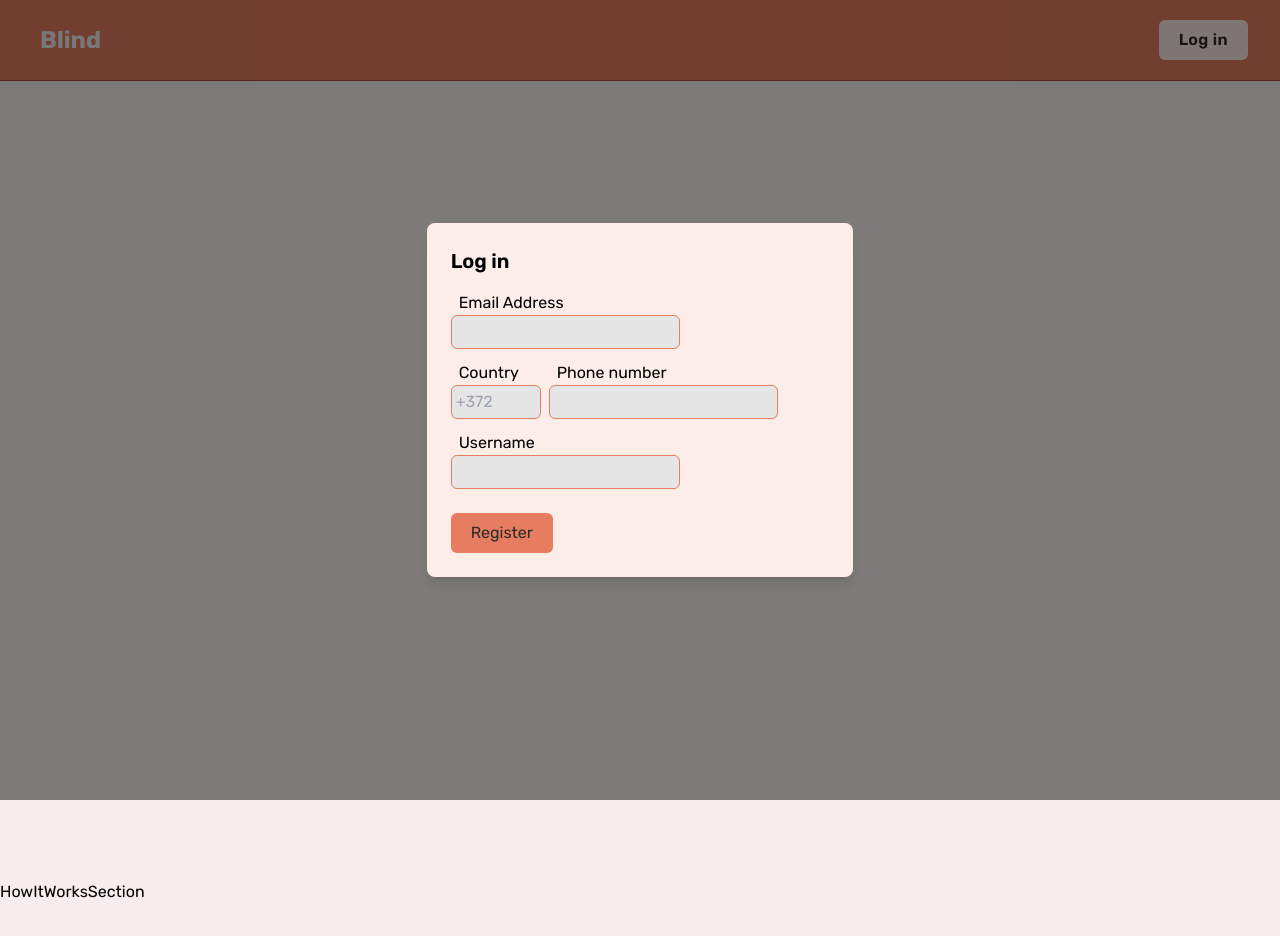
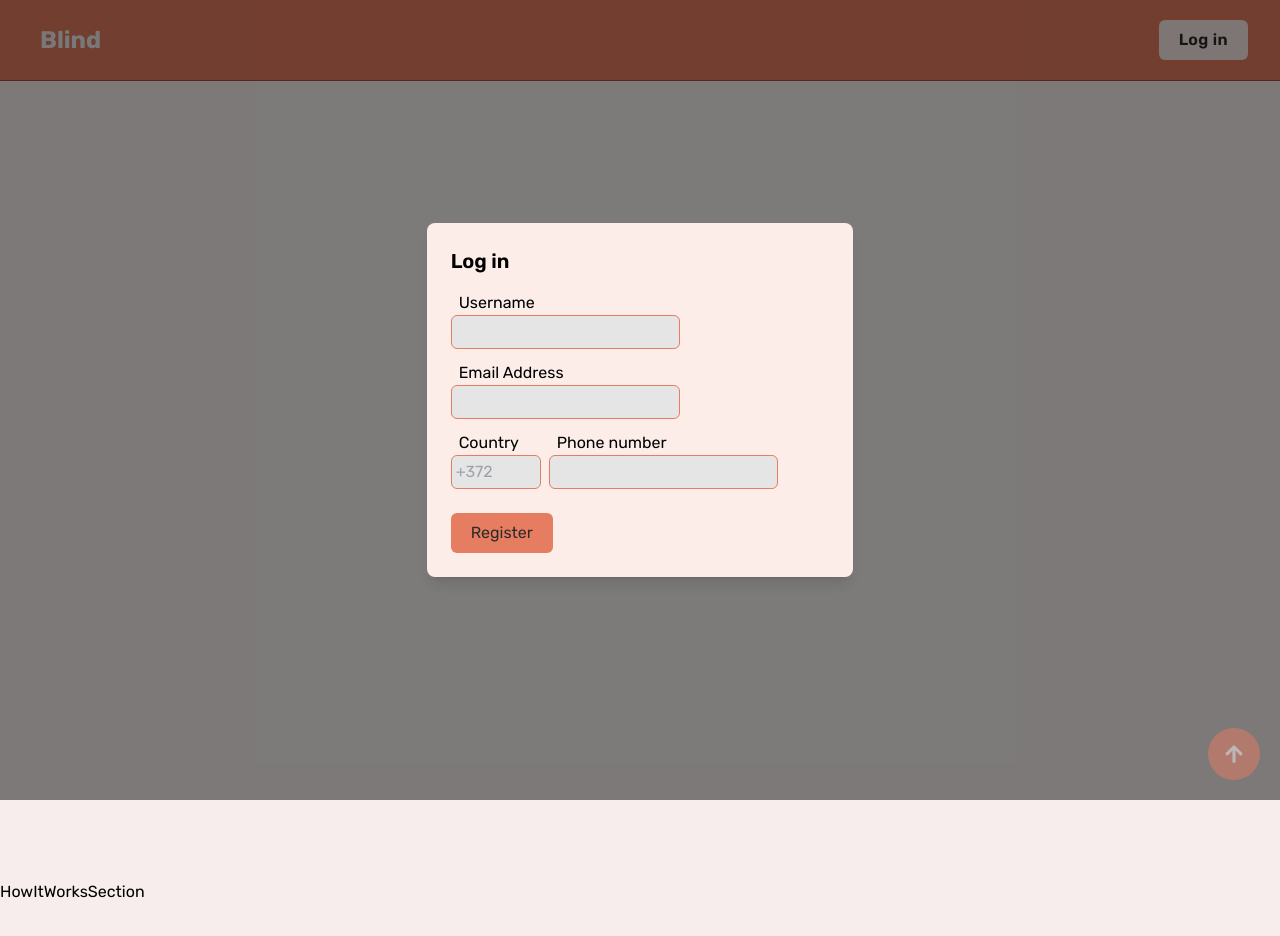
Before and after one commit to K444RU/match-me, a React (Vite) app: page / in a window 1280 px wide. Both pictures are taken after a click on the button "Log in". Shown: the top 936 px of the page. Built offline with nearby package versions, Linux system fonts and the light colour scheme.

Commit message:
feat: add homepage jumptotopbutton

```diff
--- a/package.json
+++ b/package.json
@@ -14,6 +14,7 @@
     "motion": "^11.11.17",
     "react": "^18.3.1",
     "react-dom": "^18.3.1",
+    "react-icons": "^5.3.0",
     "react-router-dom": "^6.28.0"
   },
   "devDependencies": {
--- /dev/null
+++ b/src/components/JumpToTopButton.tsx
@@ -0,0 +1,18 @@
+import { FaArrowUp } from 'react-icons/fa';
+
+const JumpToTopButton = () => {
+  return (
+    <div
+      onClick={() => {
+        window.scrollTo({ top: 0, behavior: 'smooth' });
+      }}
+      className="fixed bottom-5 right-5"
+    >
+      <button className="rounded-full bg-primary p-4 text-xl font-semibold text-background opacity-50 transition-opacity duration-300 hover:opacity-100">
+        <FaArrowUp />
+      </button>
+    </div>
+  );
+};
+
+export default JumpToTopButton;
--- a/src/components/Login.tsx
+++ b/src/components/Login.tsx
@@ -22,6 +22,14 @@ const Login = ({ isLogin = false }) => {
               {isLogin ? 'Log in' : 'Create account'}
             </h2>
             {/* <p className="text-text-500">Enter your login details</p> */}
+            <div className="mb-3 place-items-start">
+                <label className="ml-2" htmlFor="user_name">
+                  Username
+                </label>
+                <div className="rounded-md border border-primary bg-text-100 p-1">
+                  <input id="user_name" className="bg-text-100"></input>
+                </div>
+              </div>
             <div className="mb-6">
               <div className="mb-3 place-items-start">
                 <label className="ml-2" htmlFor="email_address">
@@ -53,14 +61,6 @@ const Login = ({ isLogin = false }) => {
                   </div>
                 </div>
               </div>
-              <div className="mb-3 place-items-start">
-                <label className="ml-2" htmlFor="user_name">
-                  Username
-                </label>
-                <div className="rounded-md border border-primary bg-text-100 p-1">
-                  <input id="user_name" className="bg-text-100"></input>
-                </div>
-              </div>
             </div>
             <button
               onClick={() => setShowOverlay(false)}
--- a/src/layout/MainLayout.tsx
+++ b/src/layout/MainLayout.tsx
@@ -1,10 +1,12 @@
 import { Outlet } from 'react-router-dom';
 import Navbar from '../components/Navbar';
+import JumpToTopButton from '../components/JumpToTopButton';
 
 const MainLayout = () => {
   return (
     <>
       <Navbar />
+      <JumpToTopButton />
       <Outlet />
     </>
   );
--- a/src/pages/HomePage.tsx
+++ b/src/pages/HomePage.tsx
@@ -1,13 +1,28 @@
 import { useRef } from 'react';
 import Hero from '../components/Hero';
 import HowItWorksSection from '../sections/HowItWorksSection';
-
+import { useState, useEffect } from 'react';
 const HomePage = () => {
   const howItWorksRef = useRef<HTMLDivElement | null>(null);
 
   const scrollToHowItWorks = () => {
     howItWorksRef.current?.scrollIntoView({ behavior: 'smooth' });
   };
+
+  const [scrollPosition, setScrollPosition] = useState(0);
+  const handleScroll = () => {
+    const position = window.scrollY;
+    setScrollPosition(position);
+  };
+
+  useEffect(() => {
+    window.addEventListener('scroll', handleScroll, { passive: true });
+
+    return () => {
+      window.removeEventListener('scroll', handleScroll);
+    };
+  }, []);
+  console.log(scrollPosition);
 
   return (
     <>
```
Also changed, not shown: 1 other file (tests, documents, lock files or other folders).
